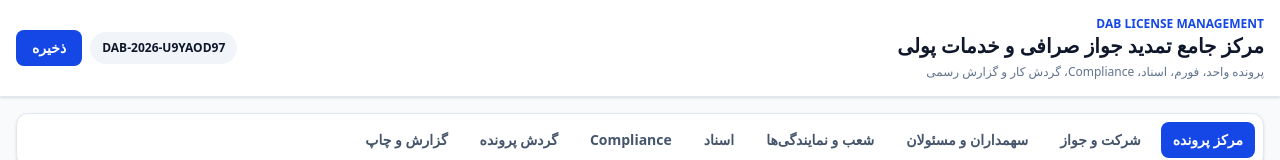
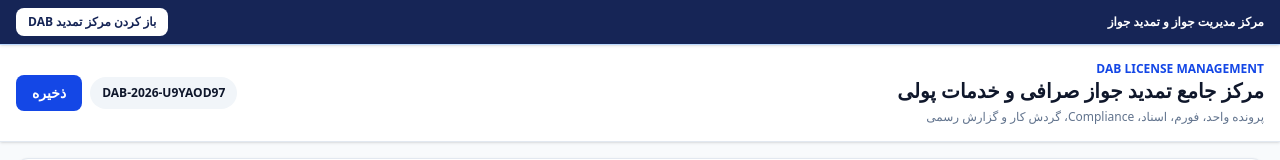
Before and after one commit to Norani375/Manochehr-norani, a Next.js app: page /dab-renewal in a window 1280 px wide. Shown: the top 160 px of the page. Built offline with nearby package versions, Linux system fonts and the light colour scheme; no server answers; the database is empty.

Commit message:
feat(dab): add visible renewal center navigation

```diff
--- a/app/layout.tsx
+++ b/app/layout.tsx
@@ -1,12 +1,13 @@
 import type {Metadata} from 'next';
-import './globals.css'; // Global styles
+import Link from 'next/link';
+import './globals.css';
 import { CompanyProvider } from '@/lib/companyContext';
 import { AuthProvider } from '@/lib/AuthContext';
 import AuthGuard from '@/components/AuthGuard';
 
 export const metadata: Metadata = {
-  title: 'Barakatullah Ghafoori Org Chart',
-  description: 'Professional organizational chart for Barakatullah Ghafoori Exchange and Financial Services Company.',
+  title: 'سیستم مدیریت جواز و تمدید جواز',
+  description: 'مرکز مدیریت پرونده، فورم‌ها، اسناد، Compliance و گزارش تمدید جواز.',
 };
 
 export default function RootLayout({children}: {children: React.ReactNode}) {
@@ -20,9 +21,7 @@ export default function RootLayout({children}: {children: React.ReactNode}) {
                 try {
                   var win = typeof window !== 'undefined' ? window : (typeof globalThis !== 'undefined' ? globalThis : self);
                   if (!win) return;
-
                   var _currentFetch = win.fetch;
-
                   function patchFetchOn(obj) {
                     if (!obj) return;
                     try {
@@ -36,11 +35,8 @@ export default function RootLayout({children}: {children: React.ReactNode}) {
                       });
                     } catch (e) {}
                   }
-
                   patchFetchOn(win);
-                  if (win.Window && win.Window.prototype) {
-                    patchFetchOn(win.Window.prototype);
-                  }
+                  if (win.Window && win.Window.prototype) patchFetchOn(win.Window.prototype);
                 } catch (e) {}
               })();
             `
@@ -51,6 +47,14 @@ export default function RootLayout({children}: {children: React.ReactNode}) {
         <AuthProvider>
           <AuthGuard>
             <CompanyProvider>
+              <div className="sticky top-0 z-50 border-b border-blue-200 bg-blue-950 px-4 py-2 text-white shadow-sm">
+                <div className="mx-auto flex max-w-7xl items-center justify-between gap-3">
+                  <span className="text-xs font-bold">مرکز مدیریت جواز و تمدید جواز</span>
+                  <Link href="/dab-renewal" className="rounded-lg bg-white px-3 py-1.5 text-xs font-black text-blue-950 hover:bg-blue-50">
+                    باز کردن مرکز تمدید DAB
+                  </Link>
+                </div>
+              </div>
               {children}
             </CompanyProvider>
           </AuthGuard>
```
